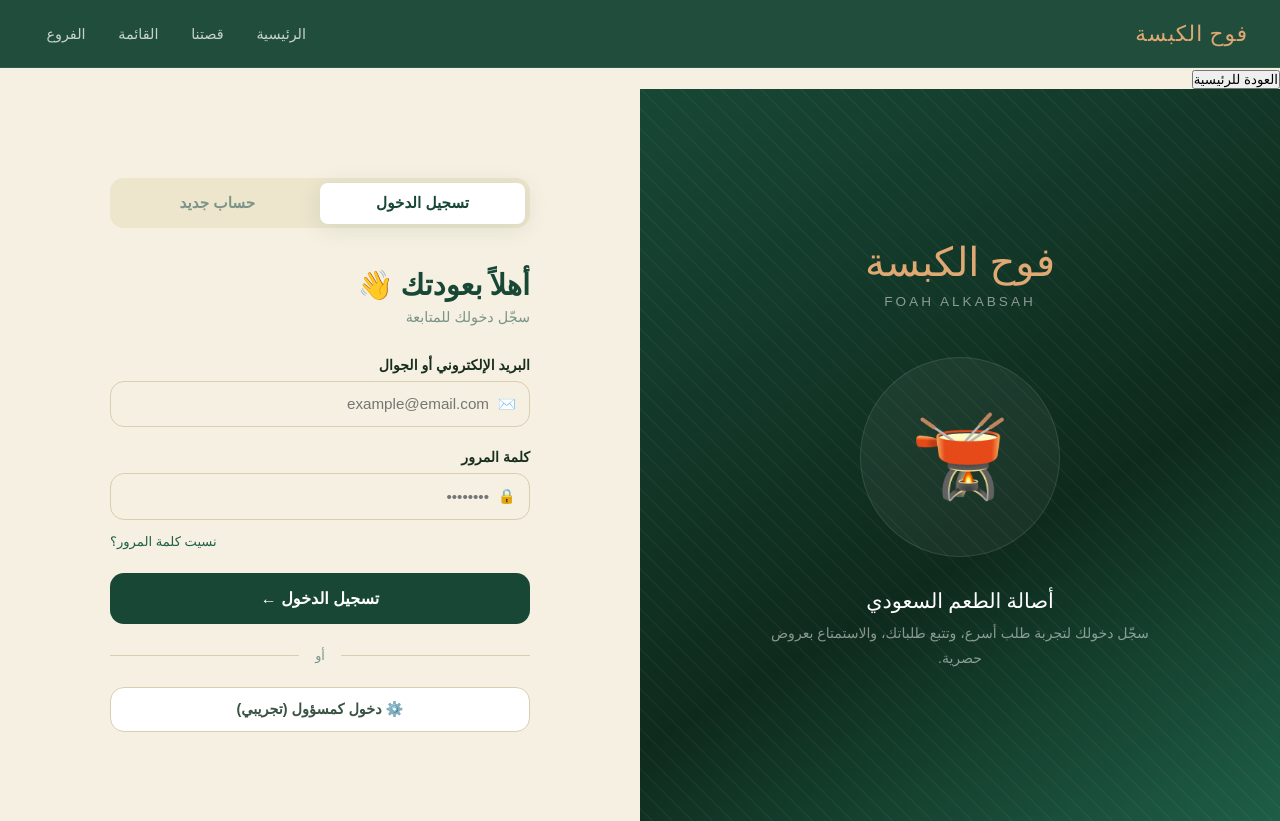
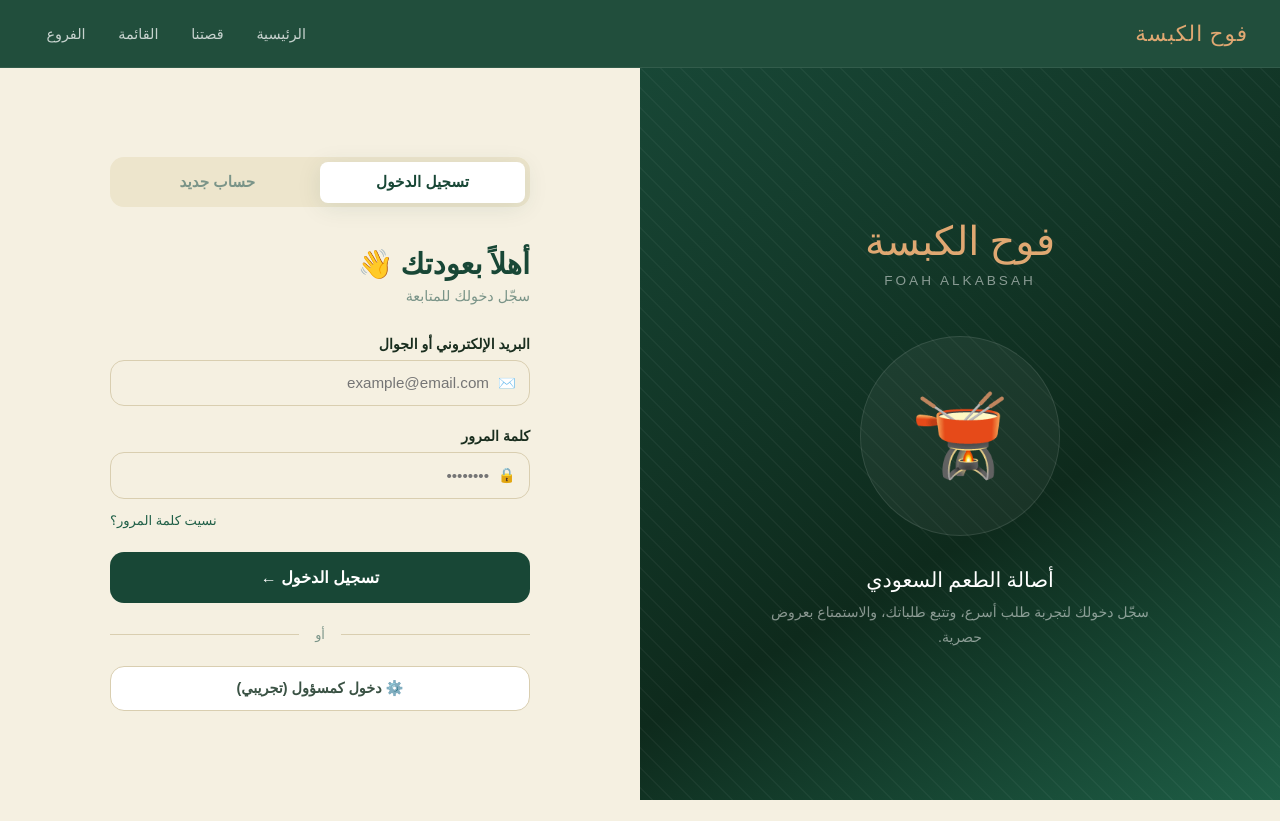
Before and after one commit to fadwaxx/foah-alkabsah, a website: page frontend/auth.html in a window 1280 px wide. After the commit the page ends 800 px from the top, so only its background shows below. Drawn offline with Linux system fonts and the light colour scheme.

Commit message:
Remove return button from auth page
Removed button for returning to the main page.

```diff
--- a/frontend/auth.html
+++ b/frontend/auth.html
@@ -10,9 +10,7 @@
 
     <!-- ===== AUTH PAGE ===== -->
     <div  id="page-auth">
-        <button onclick="window.location.href='foah-alkabsah (1).html'">
-        العودة للرئيسية
-      </button>
+
     <div class="auth-layout">
          <nav id="main-nav">
     <div class="nav-brand" onclick="window.location.href='foah-alkabsah (1).html'">
```
